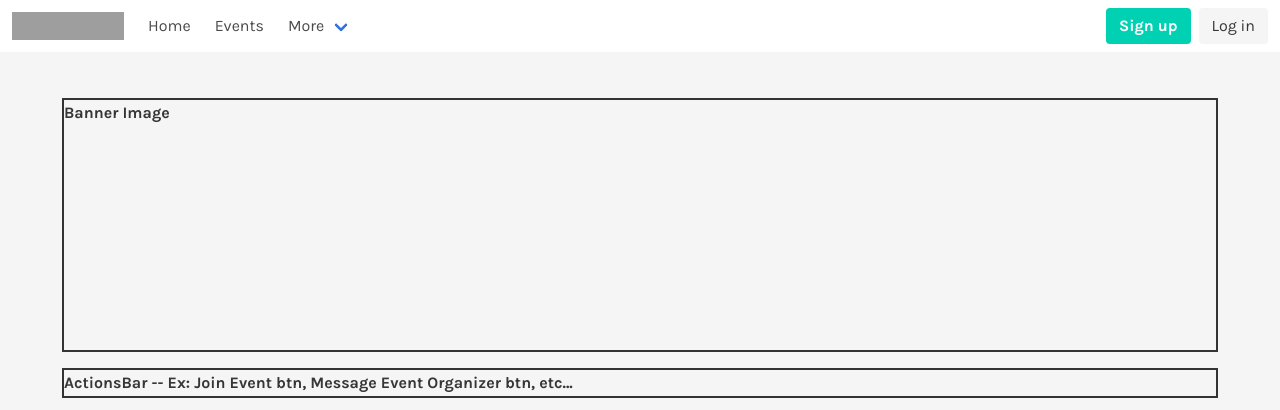
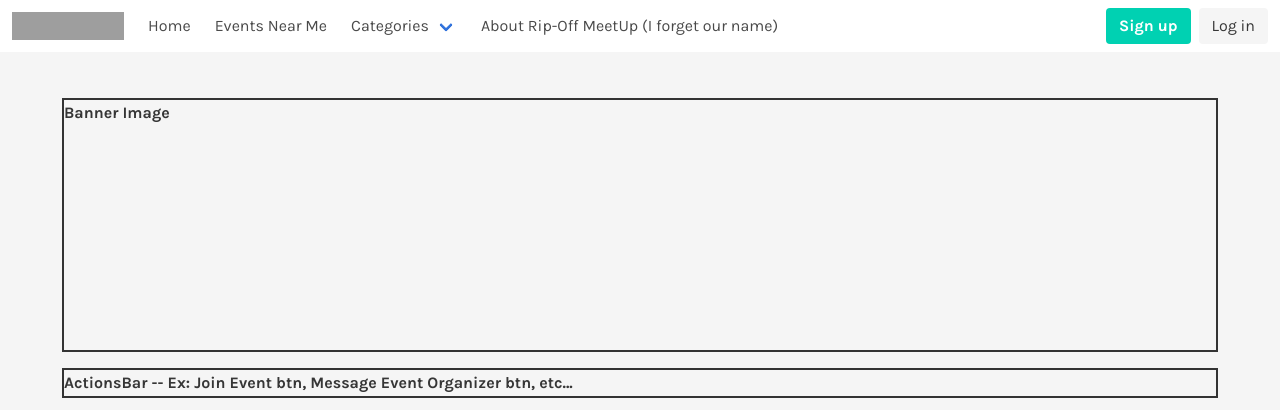
Before and after one commit to ThomasWicksWeb/Events-For-All, a PHP site: page /components.html in a window 1280 px wide. Shown: the top 410 px of the page. Run offline with PHP 8.4, Linux system fonts and the light colour scheme; style sheets or scripts are compiled from the project's sources; some libraries are stand-ins or nearby versions; some web fonts are replaced; grey boxes are pictures that could not be loaded.

Commit message:
Added to navbar

```diff
--- a/wicks-components/components.html
+++ b/wicks-components/components.html
@@ -51,17 +51,24 @@
         <div id="navbarBasicExample" class="navbar-menu">
             <div class="navbar-start">
                 <a class="navbar-item">Home</a>
-                <a class="navbar-item">Events</a>
+                <a class="navbar-item">Events Near Me</a>
 
                 <div class="navbar-item has-dropdown is-hoverable">
-                    <a class="navbar-link">More</a>
+                    <a class="navbar-link">Categories</a>
                     <div class="navbar-dropdown">
-                        <a class="navbar-item">How it works</a>
-                        <a class="navbar-item">Contact</a>
+                        <a class="navbar-item">Sports & Fitness</a>
+                        <a class="navbar-item">Tech</a>
+                        <a class="navbar-item">Food & Drinks</a>
+                        <a class="navbar-item">Outdoors & Adventure</a>
+                        <a class="navbar-item">Photography</a>
+                        <a class="navbar-item">Music</a>
+                        <a class="navbar-item">Movies</a>
+                        <a class="navbar-item">Other</a>
                         <hr class="navbar-divider">
                         <a class="navbar-item">Report an issue</a>
                     </div>
                 </div>
+                <a href="#" class="navbar-item">About Rip-Off MeetUp (I forget our name)</a>
             </div>
 
             <div class="navbar-end">
@@ -87,7 +94,7 @@
             <div class="singleEventBodyGridSplashImg"><strong>Banner Image</strong></div>
             <div class="singleEventBodyGridActionsBar"><strong>ActionsBar -- Ex: Join Event btn, Message Event Organizer btn, etc...</strong></div>
             <div class="singleEventBodyGridProfileImgAndEventInfo">
-                <img src="http://placekitten.com/150/150" alt="">
+                <img src="http://placekitten.com/200/200" alt="">
                 <p>Lorem ipsum dolor sit amet consectetur adipisicing elit. Ducimus ullam sit non unde dolorum voluptate nobis debitis ad, nulla suscipit molestiae, error sunt at possimus ex dignissimos aperiam est corporis? Illum illo, harum amet nesciunt odit voluptatum velit aliquid quod minus<br><br>porro voluptas veniam molestias quos ut error vero. Corrupti omnis culpa praesentium, excepturi sint in quia quas sit animi optio placeat facere ipsum perferendis dolorem odio quae minus. Omnis aperiam est in ad sit quidem, cupiditate et iure laudantium esse provident nemo veniam, nesciunt voluptatibus tenetur quae officiis ipsa distinctio. Qui minima accusamus iste nulla placeat aperiam id. Aspernatur.</p>
             </div>
             <!-- <div class="singleEventBodyGridProfileImg"><strong>Event Profile Picture/Logo</strong></div>
--- a/wicks-components/css/style.scss
+++ b/wicks-components/css/style.scss
@@ -96,6 +96,11 @@ p {
         display: flex;
         flex-direction: column;
         justify-content: flex-start;
+
+
+        & img {
+
+        }
     }
 
     // &EventInfo {
```
